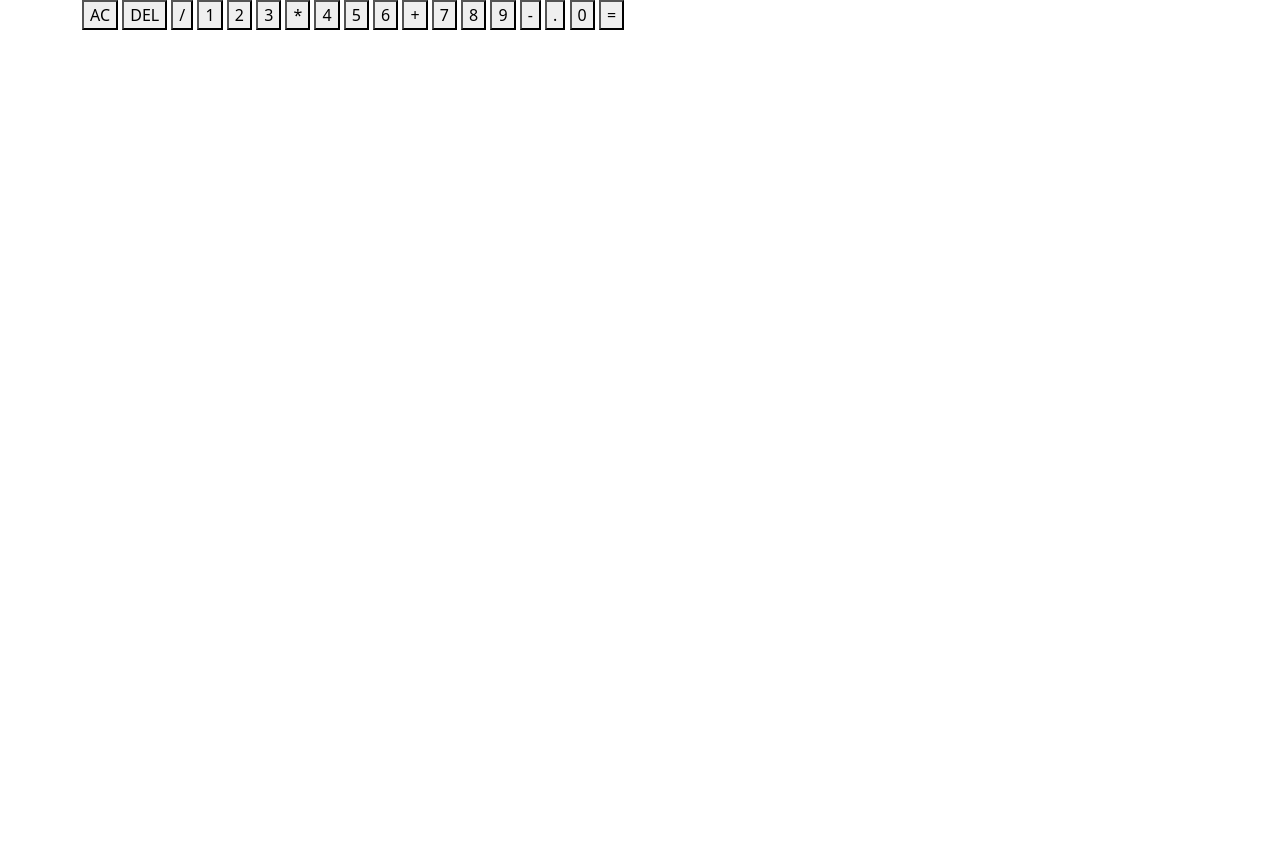
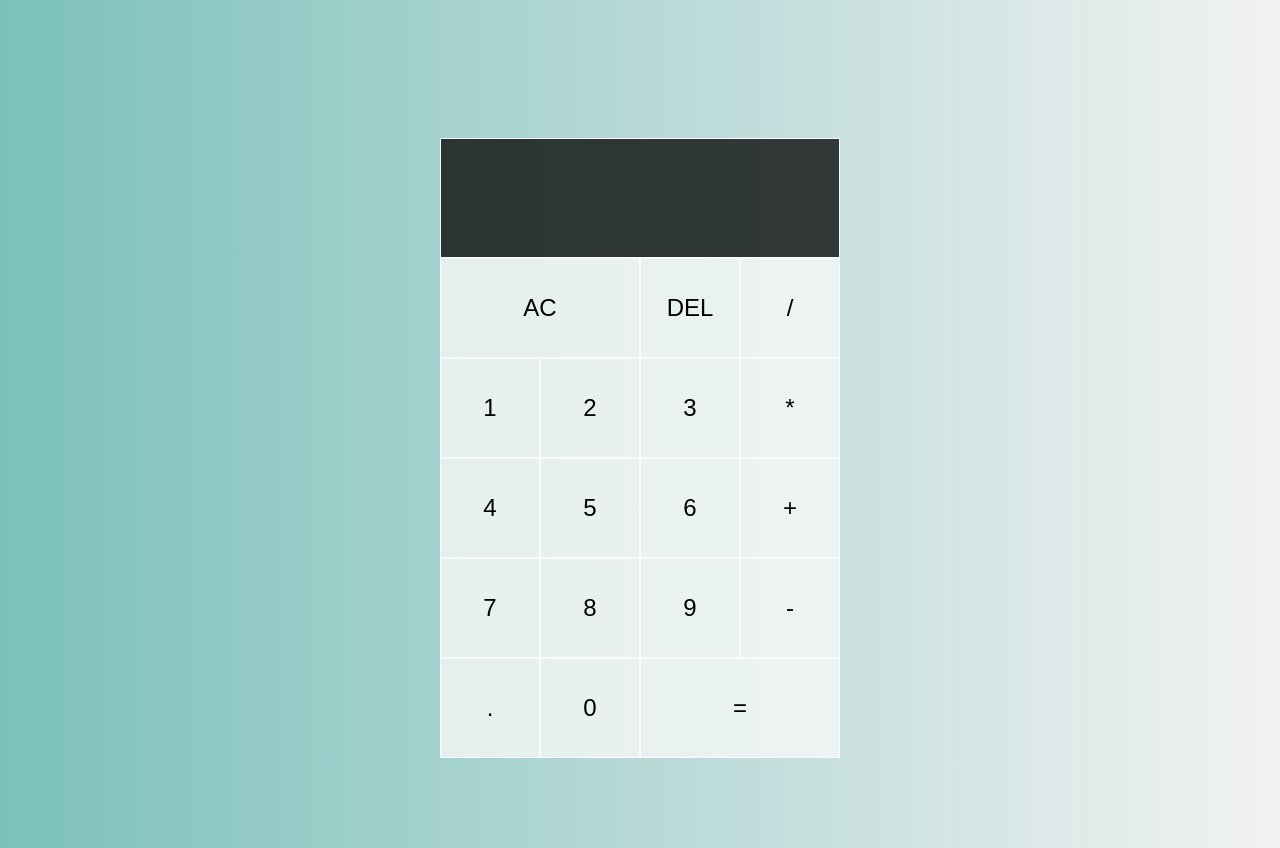
Before and after one commit to Johan-Hennius/calculator-v2, a plain HTML site: page index.html in a window 1280 px wide. Before the commit the page ends 800 px from the top, so only its background shows below. Drawn offline with nearby package versions, Linux system fonts and the light colour scheme.

Commit message:
Initial css styling complete

```diff
--- a/assets/css/style.css
+++ b/assets/css/style.css
@@ -0,0 +1,61 @@
+*,
+*::before,
+*::after {
+    box-sizing: border-box;
+    font-family: Arial, Helvetica, sans-serif;
+    font-weight: normal;
+}
+
+body {
+    padding: 0;
+    margin: 0;
+    background-image: linear-gradient(to left, #F2f2f2, #7bc0ba);
+}
+
+.calculator-grid {
+    display: grid;
+    justify-content: center;
+    align-content: center;
+    min-height: 100vh;
+    grid-template-columns: repeat(4, 6.25em);
+    grid-template-rows: minmax(7.5em, auto) repeat(5, 6.25em);
+}
+
+.calculator-grid > button {
+    cursor: pointer;
+    font-size: 1.5rem;
+    border: 1px solid #fafafa;
+    outline: none;
+    background-color: rgba(250, 250, 250, .75);
+}
+
+.calculator-grid > button:hover {
+    background-color: rgba(250, 250, 250, .4);
+}
+
+.span-two {
+    grid-column: span 2;
+}
+
+.output {
+    grid-column: 1 / -1;
+    background-color: rgba(0, 0, 0, .75);
+    border: 1px solid #fafafa;
+    display: flex;
+    align-items: flex-end;
+    justify-content: space-around;
+    flex-direction: column;
+    padding: .8em;
+    word-wrap: break-word;
+    word-break: break-all;
+}
+
+.output .previous-operand {
+    color: rgba(250, 250, 250, .75);
+    font-size: 1.3rem;
+}
+
+.output .current-operand {
+    color: #fafafa;
+    font-size: 1.8rem;
+}
--- a/index.html
+++ b/index.html
@@ -1,5 +1,6 @@
 <!DOCTYPE html>
 <html lang="en">
+
 <head>
     <meta charset="UTF-8">
     <meta name="viewport" content="width=device-width, initial-scale=1.0">
@@ -14,14 +15,15 @@
 <body>
 
     <div class="container">
-        <div class="row">
-            <div class="col-8 calculator-grid">
+        <div class="row mt-5 justify-content-center">
+            <div class="col-10 calculator-grid">
                 <div class="output">
                     <div class="previous-operand">
 
                     </div>
                     <div class="current-operand">
 
+                    </div>
                 </div>
                 <button class="span-two">AC</button>
                 <button>DEL</button>
@@ -44,7 +46,6 @@
             </div>
         </div>
     </div>
-    </div>
 
 
     <!--javascript-->
```
Lines whose indentation alone changed are shown as unchanged.
